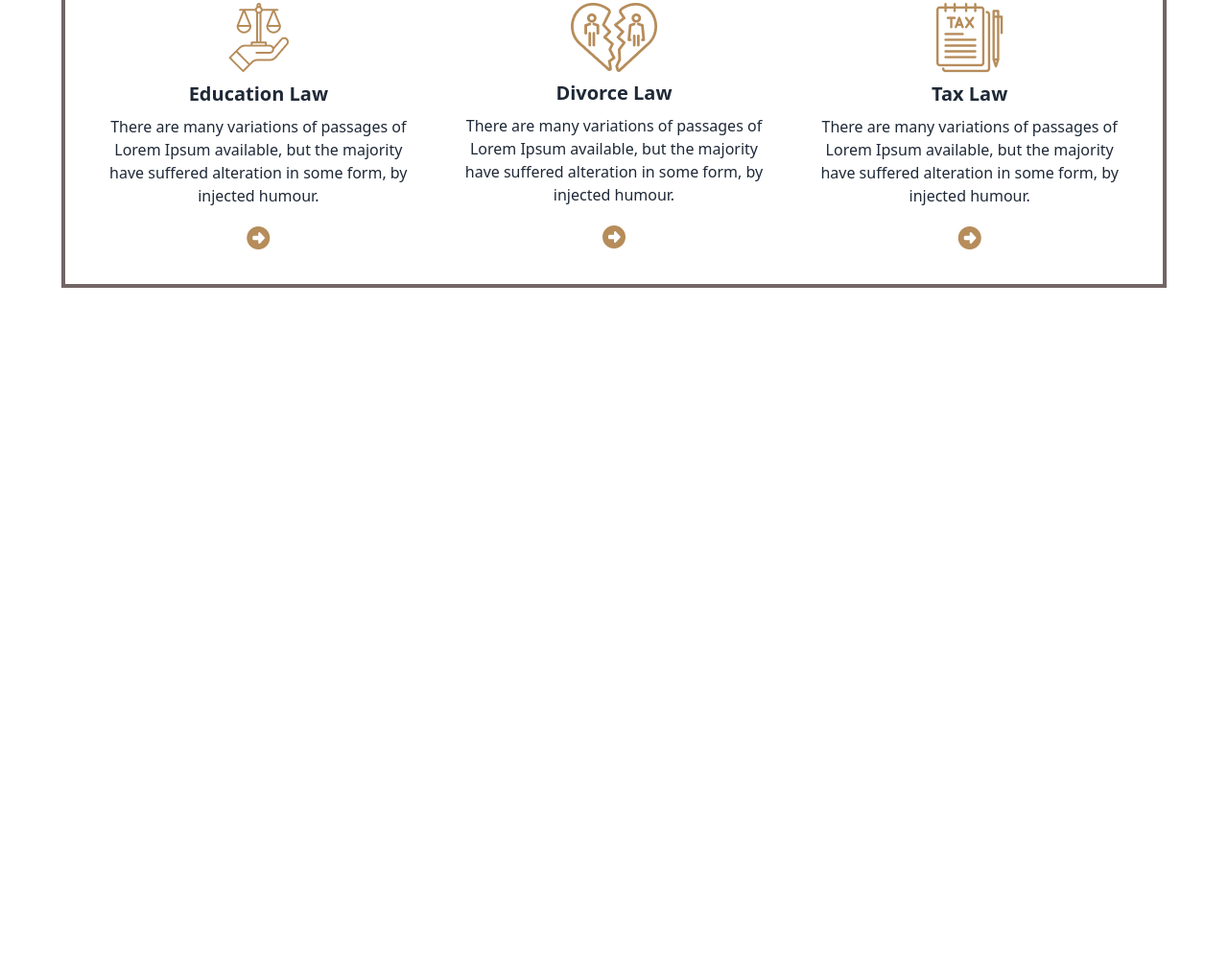
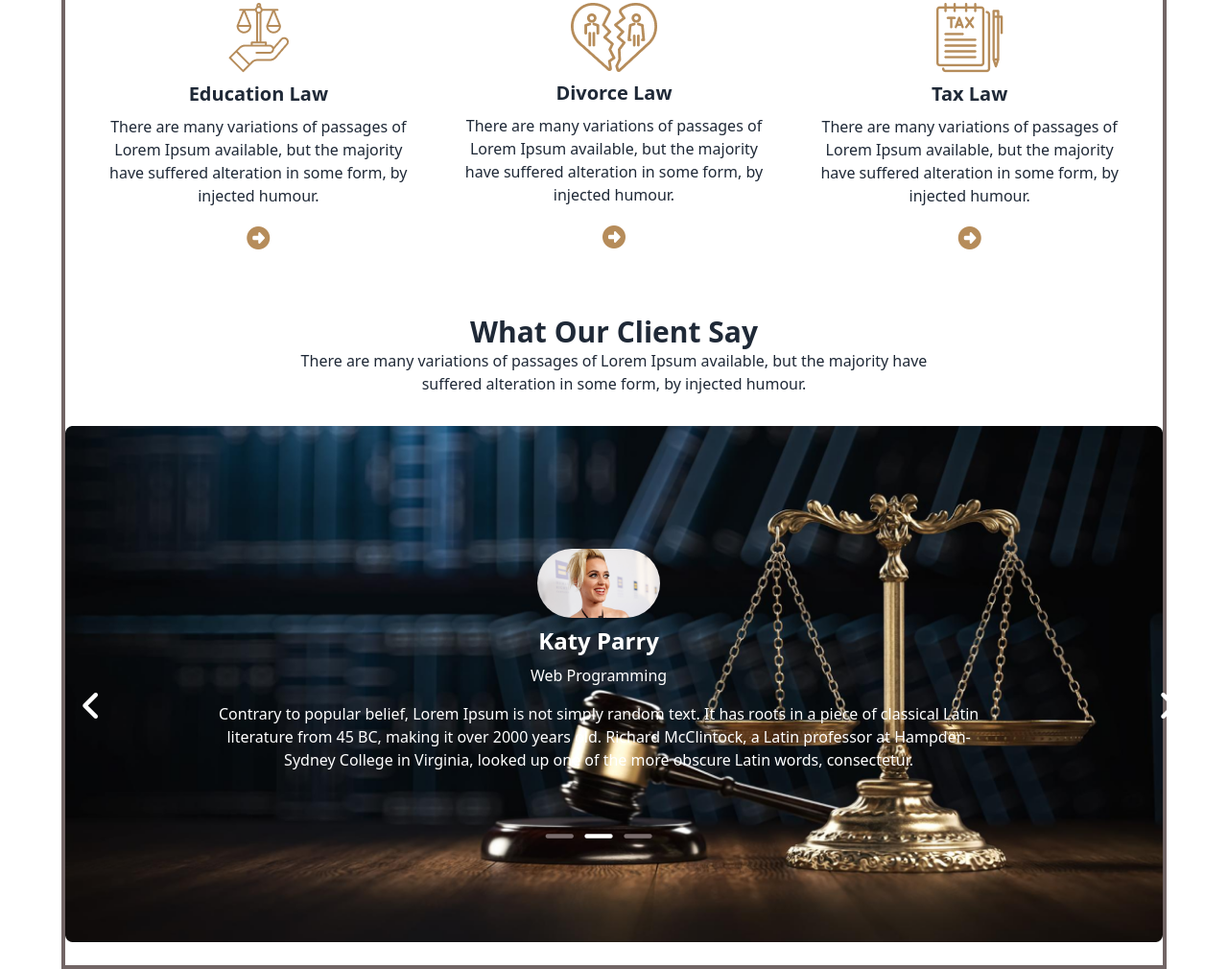
Before and after one commit to A01711575013/Legal-Slolution-Web, a plain HTML site: page index.html in a window 1280 px wide. Shown: the part 1276-2286 px from the top of the page at 96% size. Before the commit the page ends 1576 px from the top, so only its background shows below. Drawn offline with nearby package versions, Linux system fonts and the light colour scheme.

Commit message:
client section katy perry complete

```diff
--- a/index.html
+++ b/index.html
@@ -92,12 +92,14 @@
         </nav-banner>
     </header>
     <main class="max-w-6xl mx-auto border-4 border-[#726565]">
-        <!-- Legal Areas -->
+        <!-- Legal Practice Areas -->
+        <div>
             <div>
                 <div class="text-center mt-20">
-                <h3 class="text-4xl font-extrabold font-garamond">The Legal Practicce Area</h3>
+                    <h3 class="text-4xl font-extrabold font-garamond">The Legal Practice Area</h3>
                     <p class="p-4">There are many variations of passages of Lorem Ipsum available, but the majority have
-                    <br> suffered alteration in some form, by injected humour.</p>
+                        <br> suffered alteration in some form, by injected humour.
+                    </p>
                 </div>
             </div>
 
@@ -105,7 +107,8 @@
                 <div class="text-center">
                     <img src="images/business.png" alt="" class="w-15 mx-auto">
                     <h2 class="text-xl font-semibold p-2">Business Law</h2>
-                <p class="pb-4">There are many variations of passages of Lorem Ipsum available, but the majority have
+                    <p class="pb-4">There are many variations of passages of Lorem Ipsum available, but the majority
+                        have
                         suffered alteration in some form, by injected humour.</p>
                     <div class="text-2xl text-[#B68C5A]"><i class="fa-solid fa-circle-right"></i></div>
                 </div>
@@ -113,7 +116,8 @@
                 <div class="text-center">
                     <img src="images/criminal.png" alt="" class="w-15 mx-auto">
                     <h2 class="text-xl font-semibold p-2">Criminal Law</h2>
-                <p class="pb-4">There are many variations of passages of Lorem Ipsum available, but the majority have
+                    <p class="pb-4">There are many variations of passages of Lorem Ipsum available, but the majority
+                        have
                         suffered alteration in some form, by injected humour.</p>
                     <div class="text-2xl text-[#B68C5A]"><i class="fa-solid fa-circle-right"></i></div>
                 </div>
@@ -121,33 +125,70 @@
                 <div class="text-center">
                     <img src="images/child.png" alt="" class="w-15 mx-auto">
                     <h2 class="text-xl font-semibold p-2">Child Support</h2>
-                <p class="pb-4">There are many variations of passages of Lorem Ipsum available, but the majority have
+                    <p class="pb-4">There are many variations of passages of Lorem Ipsum available, but the majority
+                        have
                         suffered alteration in some form, by injected humour.</p>
                     <div class="text-2xl text-[#B68C5A]"><i class="fa-solid fa-circle-right"></i></div>
                 </div>
                 <div class="text-center">
                     <img src="images/education.png" alt="" class="w-15 mx-auto">
                     <h2 class="text-xl font-semibold p-2">Education Law</h2>
-                <p class="pb-4">There are many variations of passages of Lorem Ipsum available, but the majority have
+                    <p class="pb-4">There are many variations of passages of Lorem Ipsum available, but the majority
+                        have
                         suffered alteration in some form, by injected humour.</p>
                     <div class="text-2xl text-[#B68C5A]"><i class="fa-solid fa-circle-right"></i></div>
                 </div>
                 <div class="text-center">
                     <img src="images/divorce.png" alt="" class="w-15 mx-auto">
                     <h2 class="text-xl font-semibold p-2">Divorce Law</h2>
-                <p class="pb-4">There are many variations of passages of Lorem Ipsum available, but the majority have
+                    <p class="pb-4">There are many variations of passages of Lorem Ipsum available, but the majority
+                        have
                         suffered alteration in some form, by injected humour.</p>
                     <div class="text-2xl text-[#B68C5A]"><i class="fa-solid fa-circle-right"></i></div>
                 </div>
                 <div class="text-center">
                     <img src="images/tax.png" alt="" class="w-15 mx-auto">
                     <h2 class="text-xl font-semibold p-2">Tax Law</h2>
-                <p class="pb-4">There are many variations of passages of Lorem Ipsum available, but the majority have
+                    <p class="pb-4">There are many variations of passages of Lorem Ipsum available, but the majority
+                        have
                         suffered alteration in some form, by injected humour.</p>
                     <div class="text-2xl text-[#B68C5A]"><i class="fa-solid fa-circle-right"></i></div>
                 </div>
 
             </div>
+        </div>
+        <!-- Client Opinion/Client -->
+        <div>
+            <div class="text-center my-8">
+                <h3 class="text-3xl font-extrabold">What Our Client Say</h3>
+                <p class="">There are many variations of passages of Lorem Ipsum available, but the majority have <br>
+                    suffered alteration in some form, by injected humour.</p>
+            </div>
+            <div class="relative lg:relative mb-6">
+                <div>
+                    <img  src="images/banner.png" alt="">
+                </div>
+                <div>
+                    <div class="absolute lg:absolute -bottom-1 lg:top-32 lg:left-36 text-white text-center ">
+                        <img class="w-12 lg:w-32 mx-auto rounded-full" src="images/Katy Perry.jpg" alt="">
+                        <h3 class="lg:text-2xl lg:font-bold lg:p-2">Katy Parry</h3>
+                        <h4>Web Programming</h4>
+                        <div class="text-4xl absolute -right-48">
+                            <i class="fa-solid fa-angle-right"></i>
+                        </div>
+                        <div class="text-4xl absolute -left-32">
+                            <i class="fa-solid fa-angle-left"></i>
+                        </div>
+                        <p class="text-xs lg:text-base lg:p-4">Contrary to popular belief, Lorem Ipsum is not simply random text. It has roots in a piece of classical Latin <br> literature from 45 BC, making it over 2000 years old. Richard McClintock, a Latin professor at Hampden-<br>Sydney  College in Virginia, looked up one of the more obscure Latin words, consectetur.</p>
+                        <div class="lg:text-4xl lg:mt-8">
+                            <i class="fa-solid fa-minus text-[#7a6d6d]"></i>
+                            <i class="fa-solid fa-minus"></i>
+                            <i class="fa-solid fa-minus text-[#7a6d6d]"></i>
+                        </div>
+                    </div>
+                </div>
+            </div>
+        </div>
     </main>
 </body>
 
```
Also changed, not shown: images/Katy Perry.jpg (added). Lines whose indentation alone changed are shown as unchanged.
